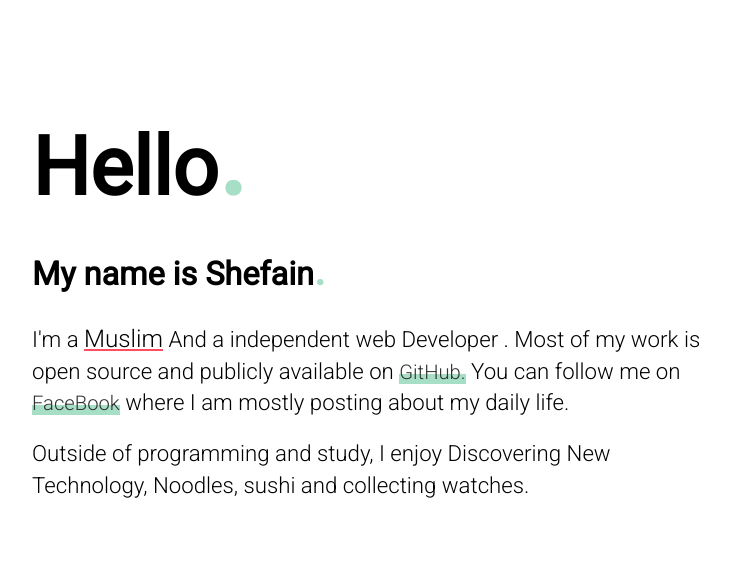
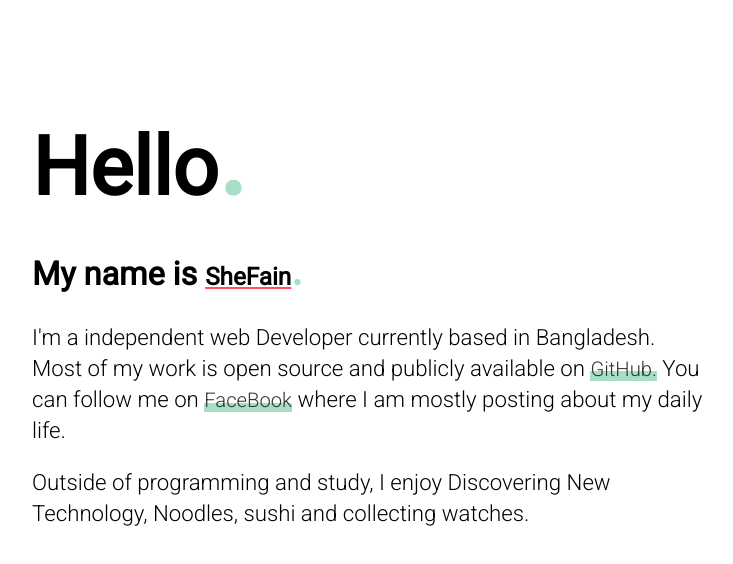
Before and after one commit to Shefain/About_Me, a plain HTML site: page index.html in a window 1280 px wide. Shown: the whole page, without its empty margins (128-861 px from the left). Drawn offline with Linux system fonts and the light colour scheme.

Commit message:
Update index.html

```diff
--- a/index.html
+++ b/index.html
@@ -12,8 +12,8 @@
 
 
         <h1> Hello<span>.</span> </h1>
-        <h2> My name is Shefain<span>.</span></h2>
-        <p> I'm a <abbr title="Alhamulillah">Muslim</abbr> And a independent web Developer . Most of my work is open source and publicly available on <a target="_blank"href="https://github.com/Shefain"> GitHub.</a> You can follow me on <a target="_blank" href="https://www.facebook.com/shefain18">FaceBook</a> where I am mostly posting about my daily life. </p>
+        <h2> My name is  <abbr title="Alhamulillah">SheFain</abbr><span>.</span></h2>
+        <p> I'm a independent web Developer currently based in Bangladesh. Most of my work is open source and publicly available on <a target="_blank"href="https://github.com/Shefain"> GitHub.</a> You can follow me on <a target="_blank" href="https://www.facebook.com/shefain18">FaceBook</a> where I am mostly posting about my daily life. </p>
         <p>Outside of programming and study, I enjoy  Discovering New Technology, Noodles, sushi and collecting watches.</p>
 
 
```
